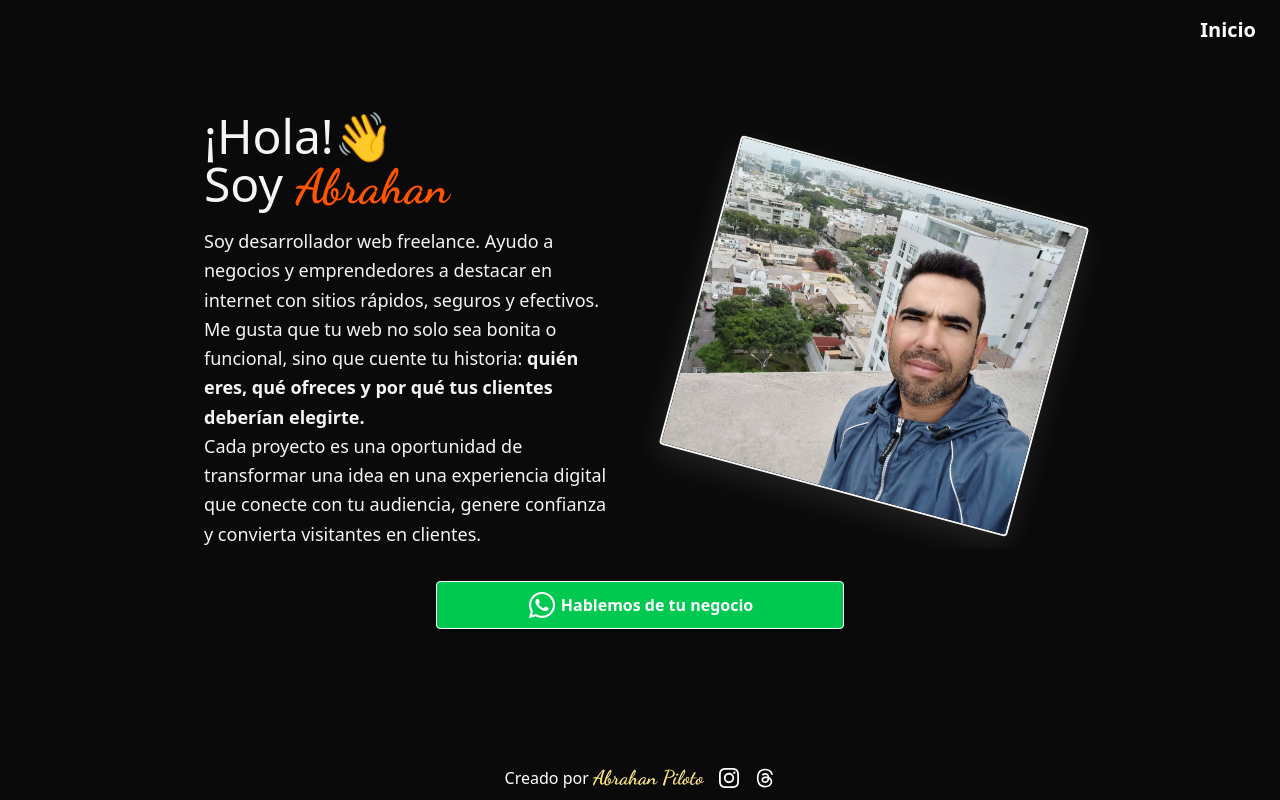
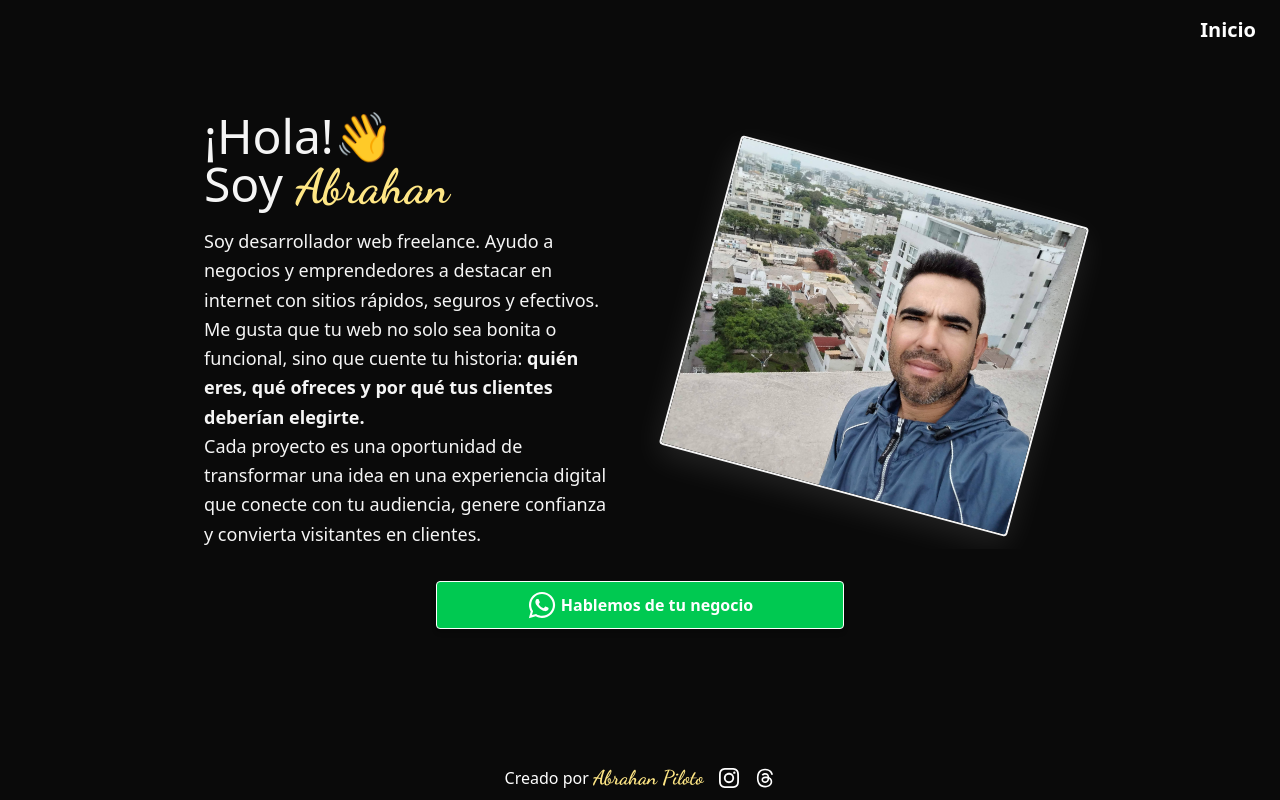
Before and after one commit to Abrahanpiloto/new-portfolio, a React (Vite) app: page /sobre-mi in a window 1280 px wide. Built offline with nearby package versions, Linux system fonts and the light colour scheme.

Commit message:
cambio de color en nombre aboutme

```diff
--- a/src/components/Aboutme.jsx
+++ b/src/components/Aboutme.jsx
@@ -12,7 +12,7 @@ const AboutMe = () => {
           <h1 className="lg:text-5xl text-3xl mb-4 text-center lg:text-left">
             ¡Hola!<span>👋</span> <br /> Soy{" "}
             <span
-              className="text-[#FF5500] text-5xl font-bold"
+              className="text-amber-200 text-5xl font-bold"
               style={{ fontFamily: "Dancing Script, cursive" }}
             >
               Abrahan
```
